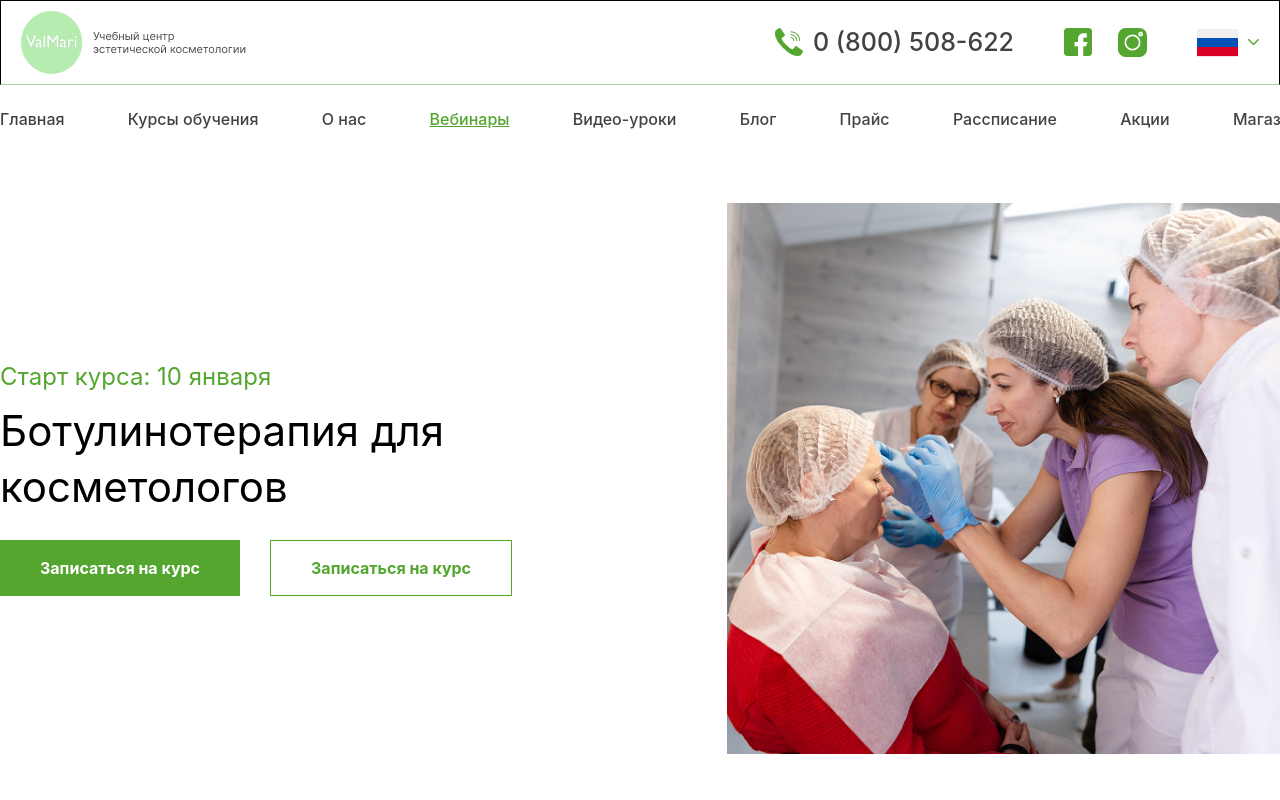
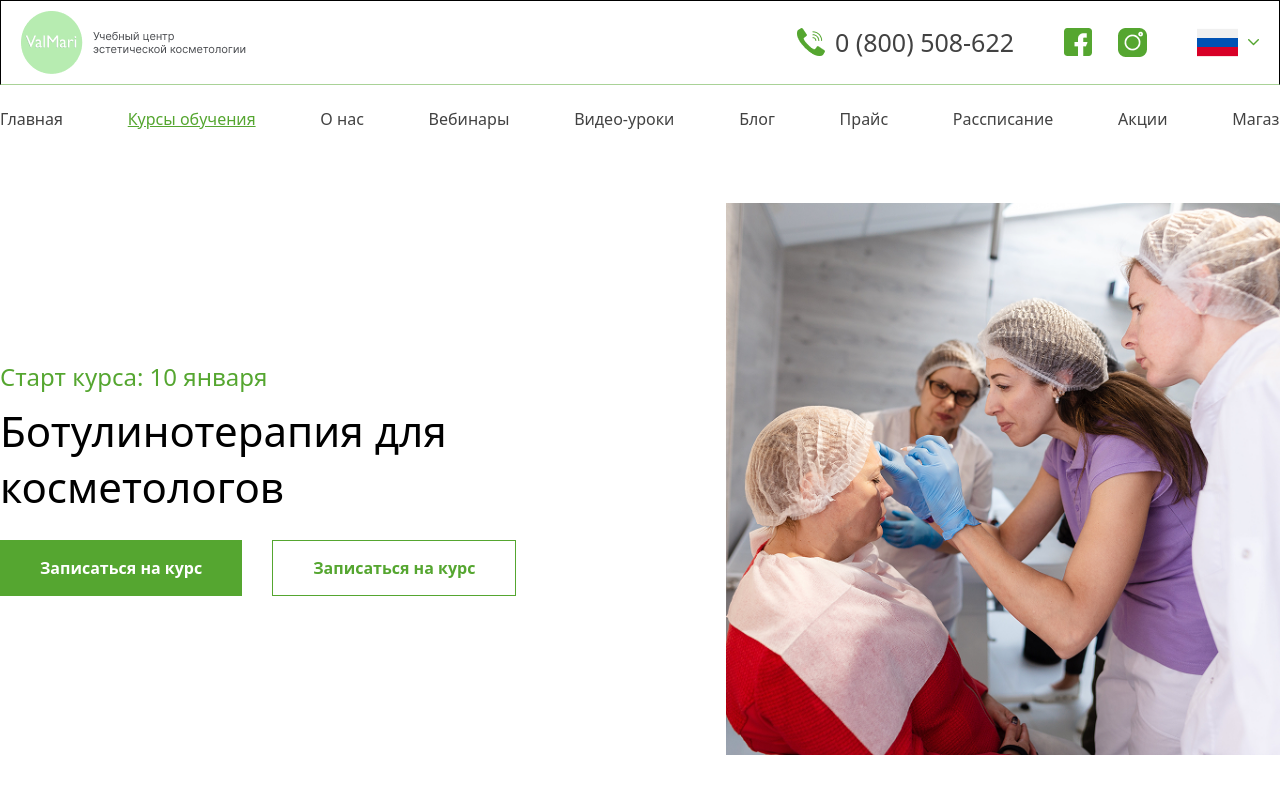
Before and after one commit to JM-2007-07/Home-Work-MFM, a website: page src/page3.html in a window 1280 px wide. Shown: the top 800 px of the page. Drawn offline with nearby package versions, Linux system fonts and the light colour scheme; files that its build step writes are made by us from their sources.

Commit message:
fixed: pages

```diff
--- a/index.html
+++ b/index.html
@@ -27,7 +27,7 @@
 
         <div class="hidden lg:flex w-[1200px] m-auto h-[68.5px] items-center justify-between text-[#424242] font-medium">
             <a href="./index.html" class="text-[#55A630] underline">Главная</a>
-            <a href="#">Курсы обучения</a>
+            <a href="./src/page3.html">Курсы обучения</a>
             <a href="./src/page 2.html">О нас</a>
             <a href="#">Вебинары</a>
             <a href="#">Видео-уроки</a>
--- a/src/page 2.html
+++ b/src/page 2.html
@@ -27,7 +27,7 @@
         </div>
         <div class="hidden lg:flex w-[1300px] m-auto h-[68.5px] items-center justify-between text-[#424242] font-medium">
             <a href="../index.html">Главная</a>
-            <a href="#">Курсы обучения</a>
+            <a href="./page3.html">Курсы обучения</a>
             <a href="./page 2.html" class="text-[#55A630] underline">О нас</a>
             <a href="#">Вебинары</a>
             <a href="#">Видео-уроки</a>
--- a/src/page3.html
+++ b/src/page3.html
@@ -48,10 +48,10 @@
       <div
         class="hidden lg:flex w-[1300px] m-auto h-[68.5px] items-center justify-between text-[#424242] font-medium"
       >
-        <a href="#">Главная</a>
-        <a href="#">Курсы обучения</a>
+        <a href="../index.html">Главная</a>
+        <a href="./page3.html" class="text-[#55A630] underline">Курсы обучения</a>
         <a href="./page 2.html">О нас</a>
-        <a class="text-[#55A630] underline" href="#">Вебинары</a>
+        <a  href="#">Вебинары</a>
         <a href="#">Видео-уроки</a>
         <a href="#">Блог</a>
         <a href="#">Прайс</a>
```
Also changed, not shown: src/output.css (added), 1 other file.
